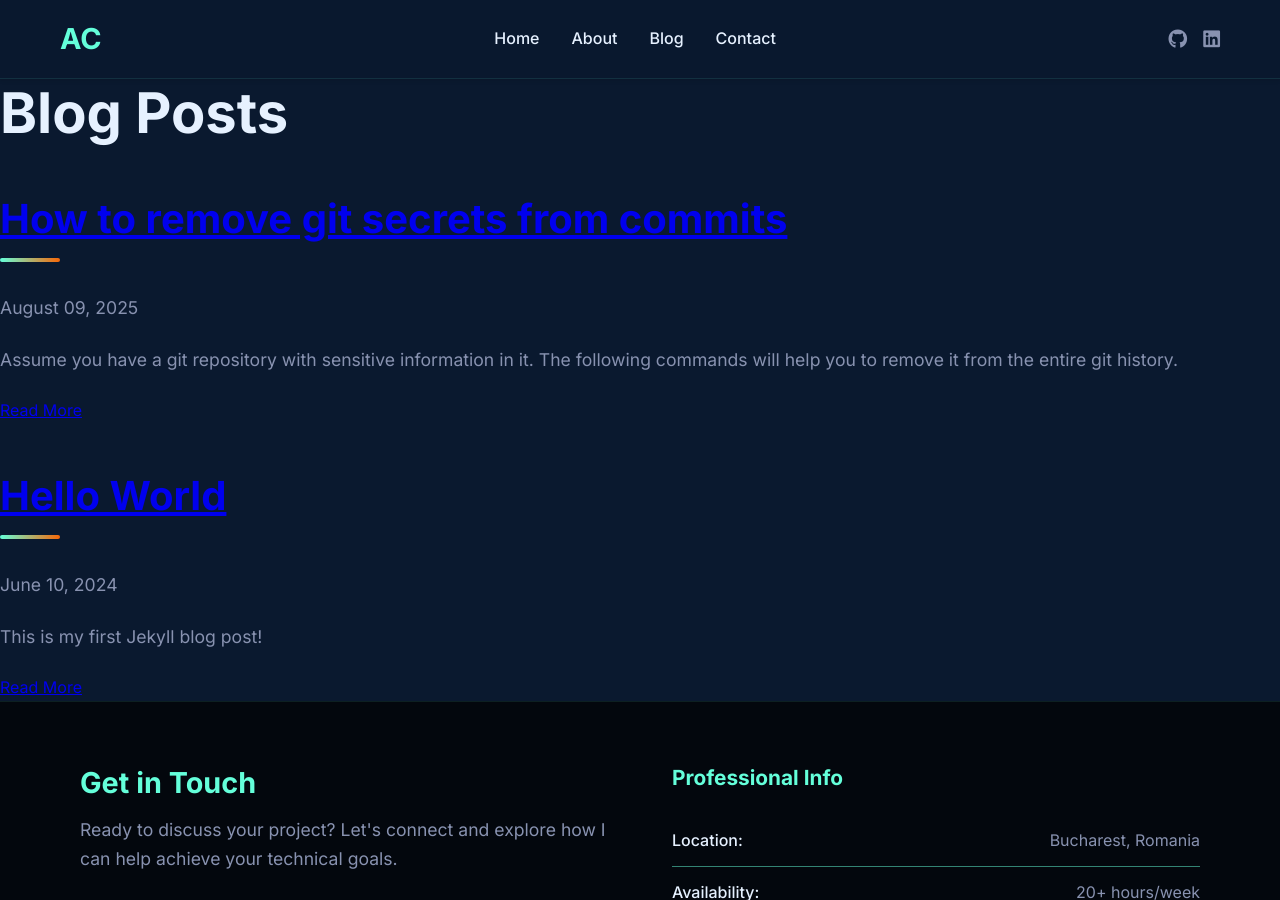
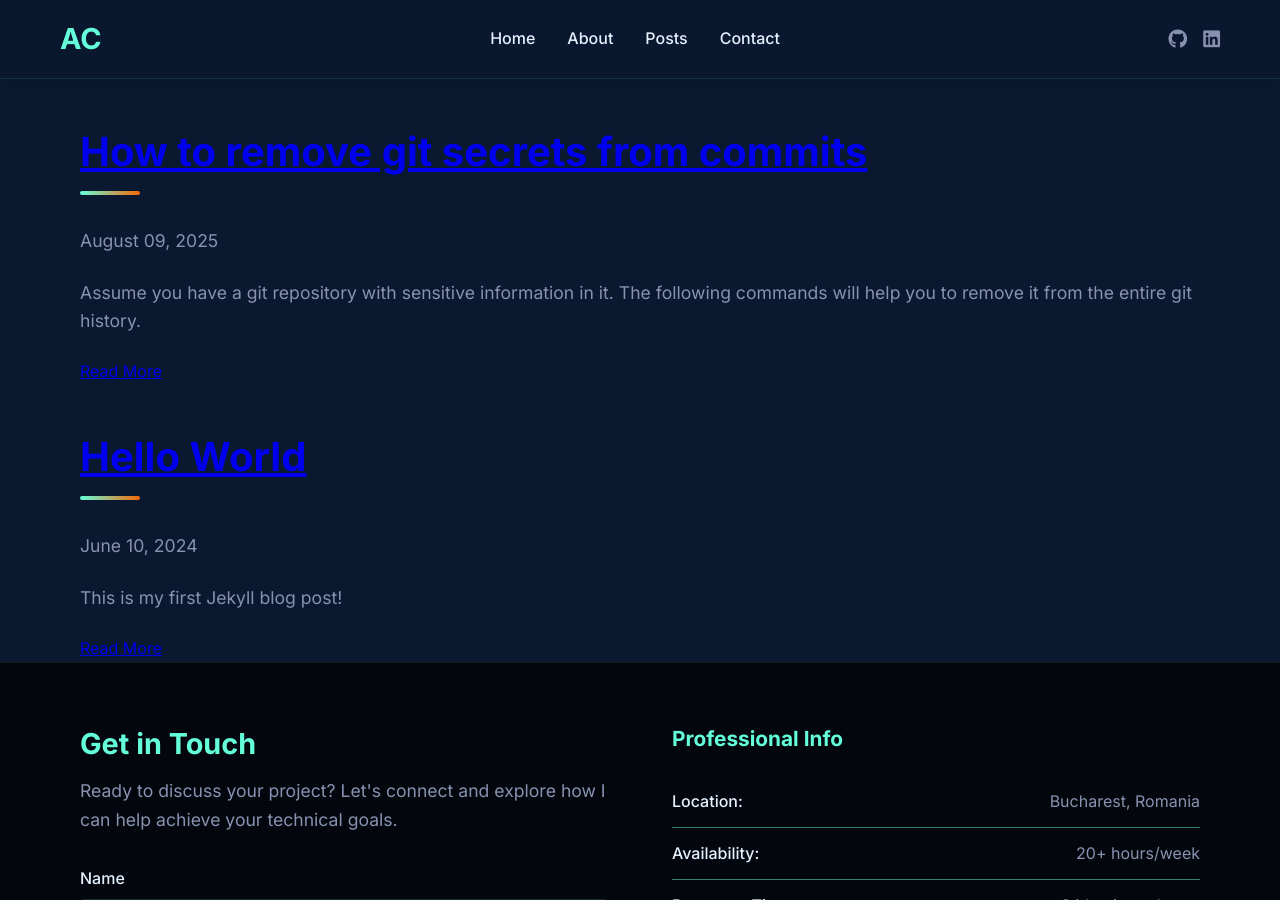
Before and after one commit to ciuc123/ciuc123.github.io, a Jekyll site: the page built from posts/index.md, in a window 1280 px wide and 900 px high. Built offline with Jekyll 4.4.1, drawn with Linux system fonts in a browser that asks for light colours.

Commit message:
- spacing

```diff
--- a/_includes/header.html
+++ b/_includes/header.html
@@ -8,7 +8,7 @@
       <div class="nav-links">
         <a href="{{ "/" | relative_url }}" class="nav-link">Home</a>
         <a href="{{ "/about/" | relative_url }}" class="nav-link">About</a>
-        <a href="{{ "/posts/" | relative_url }}" class="nav-link">Blog</a>
+        <a href="{{ "/posts/" | relative_url }}" class="nav-link">Posts</a>
         <a href="#contact" class="nav-link">Contact</a>
       </div>
 
--- a/_layouts/post.html
+++ b/_layouts/post.html
@@ -1,6 +1,7 @@
 ---
 layout: default
 ---
+<div class="container">
     <article>
         <h1>{{ page.title }}</h1>
         <small>{{ page.date | date: "%Y-%m-%d" }}</small>
@@ -9,3 +10,4 @@ layout: default
         </div>
         <p><a href="/posts/" class="btn btn-secondary">← Back to Posts</a></p>
     </article>
+</div>
--- a/posts/index.md
+++ b/posts/index.md
@@ -1,17 +1,19 @@
 ---
 layout: default
-title: Blog
+title: Posts
 permalink: /posts/
 ---
 
-# Blog Posts
 
-<div class="posts-list">
-  {% for post in site.posts %}
-    <div class="post-item">
-      <h2><a href="{{ post.url }}">{{ post.title }}</a></h2>
-      <p class="post-date">{{ post.date | date: "%B %d, %Y" }}</p>
-      <p class="post-excerpt">{{ post.excerpt | strip_html | truncate: 150 }}</p>
-      <a href="{{ post.url }}" class="read-more">Read More</a>
+<div class="container">
+    <div class="posts-list">
+      {% for post in site.posts %}
+        <div class="post-item">
+          <h2><a href="{{ post.url }}">{{ post.title }}</a></h2>
+          <p class="post-date">{{ post.date | date: "%B %d, %Y" }}</p>
+          <p class="post-excerpt">{{ post.excerpt | strip_html | truncate: 150 }}</p>
+          <a href="{{ post.url }}" class="read-more">Read More</a>
+        </div>
+      {% endfor %}
     </div>
-  {% endfor %}
+</div>
```
Lines whose indentation alone changed are shown as unchanged.
